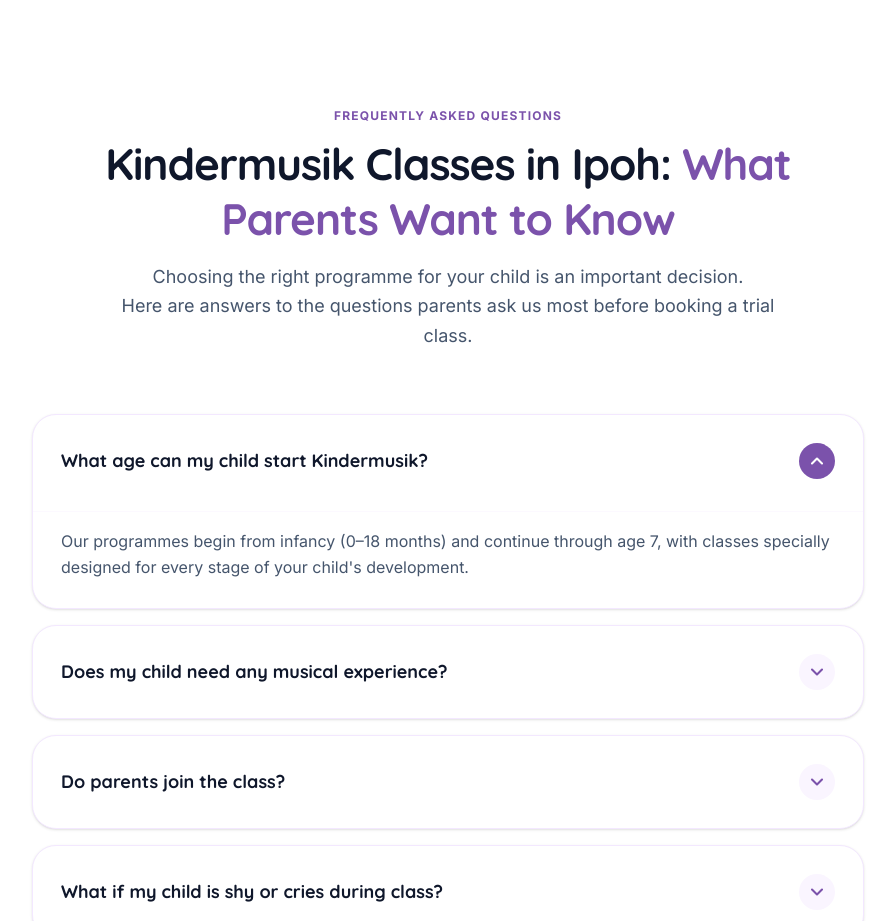
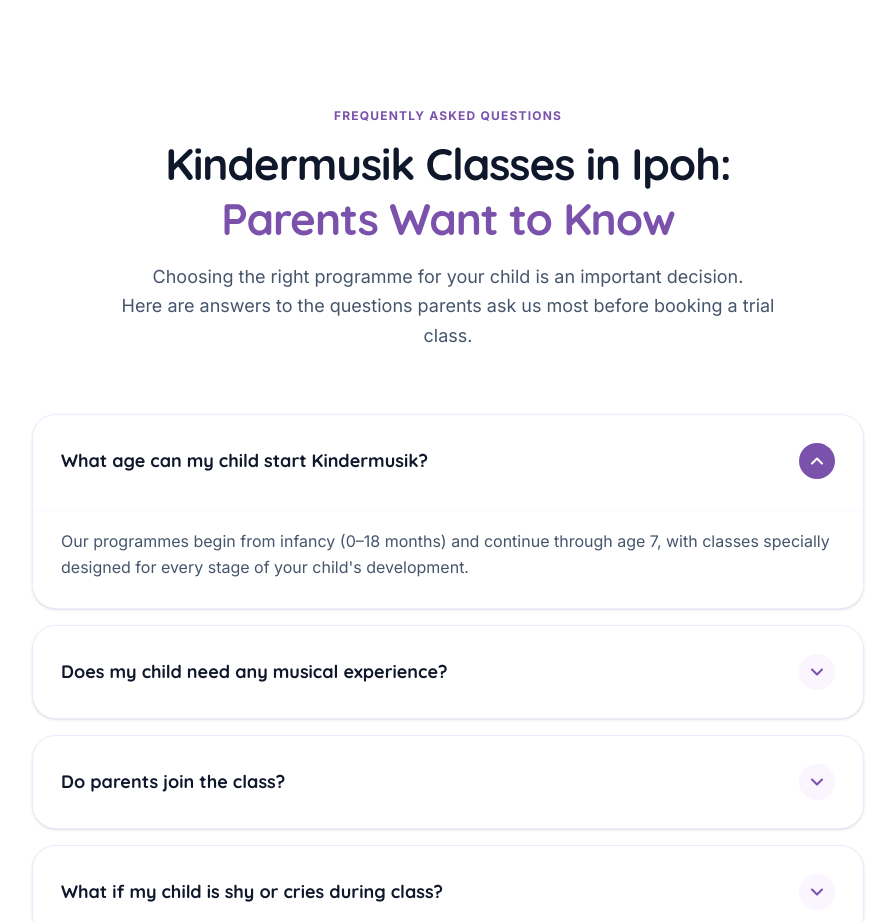
Before and after one commit to kindermusikagape/kindermusikwithagape.com, a React (Vite) app: page / in a window 1280 px wide. Shown: the part 8620-9541 px from the top of the page, without its empty margins (192-1087 px from the left). Built offline with nearby package versions, Linux system fonts and the light colour scheme.

Commit message:
Update App.tsx

```diff
--- a/src/App.tsx
+++ b/src/App.tsx
@@ -1406,9 +1406,10 @@ export default function App() {
               FREQUENTLY ASKED QUESTIONS
             </span>
             <h2 className="text-3xl sm:text-4xl lg:text-[44px] font-bold font-display text-slate-900 leading-tight tracking-tight">
-         Kindermusik Classes in Ipoh: <span className="text-brand-purple">What Parents Want to Know</span>
-          </h2>
-            <p className="text-slate-600 text-base sm:text-[17px] md:text-lg max-w-2xl mx-auto leading-relaxed pt-1">
+    Kindermusik Classes in Ipoh:<br />
+    <span className="text-brand-purple">Parents Want to Know</span>
+</h2>
+<p className="text-slate-600 text-base sm:text-[17px] md:text-lg max-w-2xl mx-auto leading-relaxed pt-1">
               Choosing the right programme for your child is an important decision.<br className="hidden sm:inline" /> Here are answers to the questions parents ask us most before booking a trial class.
             </p>
           </div>
```
